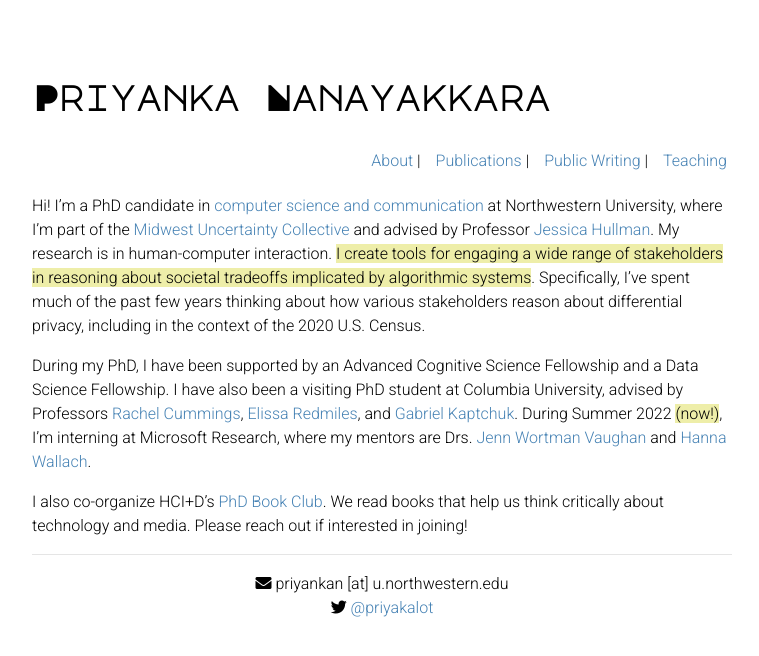
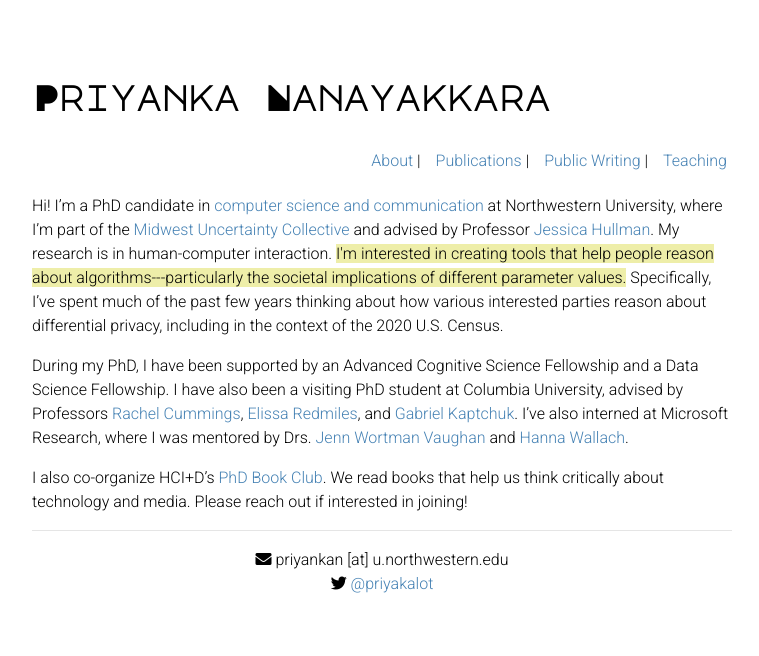
Before and after one commit to priyakalot/priyakalot.github.io, a Jekyll site: the page built from index.md, in a window 1280 px wide. Shown: the top 656 px of the page, without its empty margins (258-1017 px from the left). Built offline with Jekyll 4.4.1, drawn with Linux system fonts in a browser that asks for light colours; nearby versions of some CDN libraries.

Commit message:
Update index.md

```diff
--- a/index.md
+++ b/index.md
@@ -2,9 +2,9 @@
 layout: default
 ---
 
-Hi! I'm a PhD candidate in [computer science and communication](https://tsb.northwestern.edu/ "https://tsb.northwestern.edu/") at Northwestern University, where I'm part of the [Midwest Uncertainty Collective](https://mucollective.northwestern.edu/) and advised by Professor [Jessica Hullman](http://users.eecs.northwestern.edu/~jhullman/). My research is in human-computer interaction. <mark>I create tools for engaging a wide range of stakeholders in reasoning about societal tradeoffs implicated by algorithmic systems</mark>. Specifically, I've spent much of the past few years thinking about how various stakeholders reason about differential privacy, including in the context of the 2020 U.S. Census.
+Hi! I'm a PhD candidate in [computer science and communication](https://tsb.northwestern.edu/ "https://tsb.northwestern.edu/") at Northwestern University, where I'm part of the [Midwest Uncertainty Collective](https://mucollective.northwestern.edu/) and advised by Professor [Jessica Hullman](http://users.eecs.northwestern.edu/~jhullman/). My research is in human-computer interaction. <mark>I'm interested in creating tools that help people reason about algorithms---particularly the societal implications of different parameter values.</mark> Specifically, I've spent much of the past few years thinking about how various interested parties reason about differential privacy, including in the context of the 2020 U.S. Census.
 
-During my PhD, I have been supported by an Advanced Cognitive Science Fellowship and a Data Science Fellowship. I have also been a visiting PhD student at Columbia University, advised by Professors [Rachel Cummings](https://www.engineering.columbia.edu/faculty/rachel-cummings), [Elissa Redmiles](https://elissaredmiles.com/), and [Gabriel Kaptchuk](https://cs-people.bu.edu/kaptchuk/). During Summer 2022 <mark>(now!)</mark>, I'm interning at Microsoft Research, where my mentors are Drs. [Jenn Wortman Vaughan](http://www.jennwv.com/) and [Hanna Wallach](http://dirichlet.net/).
+During my PhD, I have been supported by an Advanced Cognitive Science Fellowship and a Data Science Fellowship. I have also been a visiting PhD student at Columbia University, advised by Professors [Rachel Cummings](https://www.engineering.columbia.edu/faculty/rachel-cummings), [Elissa Redmiles](https://elissaredmiles.com/), and [Gabriel Kaptchuk](https://cs-people.bu.edu/kaptchuk/). I've also interned at Microsoft Research, where I was mentored by Drs. [Jenn Wortman Vaughan](http://www.jennwv.com/) and [Hanna Wallach](http://dirichlet.net/).
 
 I also co-organize HCI+D's [PhD Book Club](https://hci.northwestern.edu/news-events/phd-book-club.html). We read books that help us think critically about technology and media. Please reach out if interested in joining!
 
```
